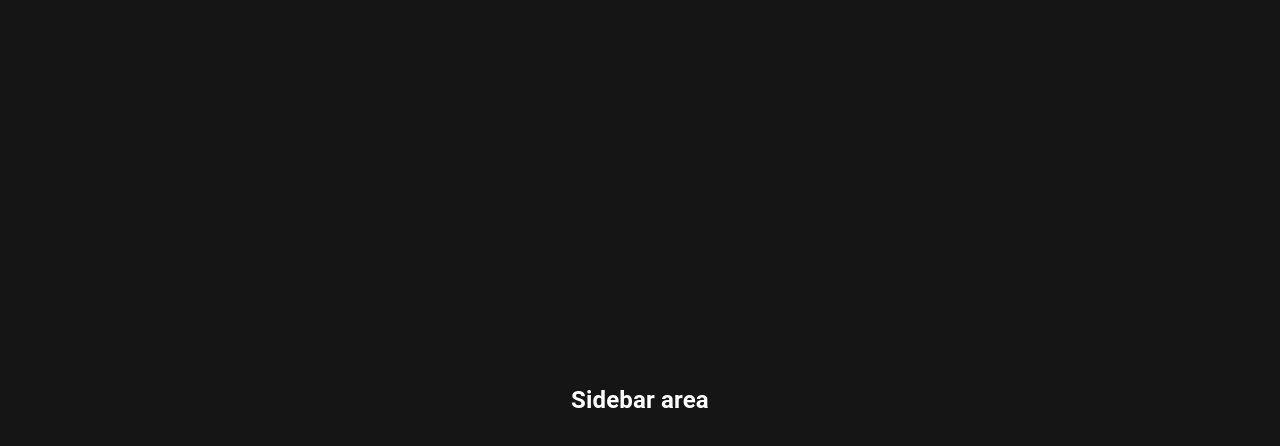
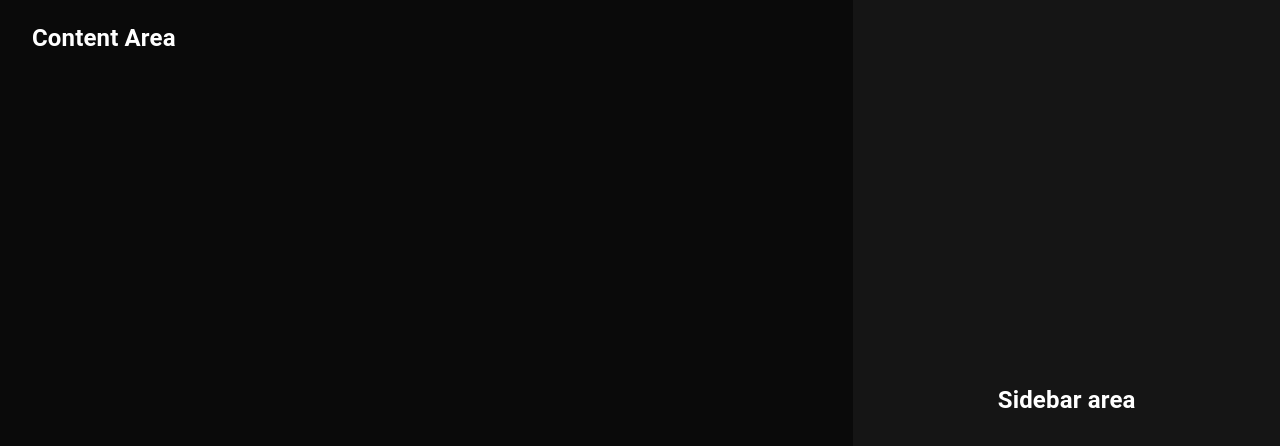
Before and after one commit to Desmondgoldsmith/ts---re, a React (Create React App) app: page / in a window 1280 px wide. Shown: the top 446 px of the page. Built offline with nearby package versions, Linux system fonts and the light colour scheme.

Commit message:
feat: separating the sidebar into its own component

```diff
--- a/src/components/sidebar/sidebar.components.tsx
+++ b/src/components/sidebar/sidebar.components.tsx
@@ -0,0 +1,28 @@
+import React , {FC , ReactElement} from 'react'
+import Grid from '@mui/material/Grid';
+
+
+export const Sidebar:FC = ():ReactElement => {
+   return(
+    <div>
+    <Grid
+    item
+    md = {4}
+    sx={{
+        height: '100vh',
+        position: 'fixed',
+        right: 0,
+        top: 0,
+        width: '100%',
+        backgroundColor: 'background.paper',
+        display: 'flex',
+        justifyContent: 'center',
+        flexDirection: 'column',
+        alignItems: 'center',
+      }}
+    >
+        <h2>Sidebar area</h2>
+    </Grid>
+    </div>
+         )
+}
--- a/src/pages/dashboard/dashboard-pages.tsx
+++ b/src/pages/dashboard/dashboard-pages.tsx
@@ -1,30 +1,14 @@
 import React, {FC, ReactElement} from 'react'
 import Grid from '@mui/material/Grid';
+import {Sidebar} from '../../components/sidebar/sidebar.components'
 
 export const Dashboard:FC = ():ReactElement => {
     return(
-            <Grid minHeight = "100vh" p = {0} m = {0}>
-                <Grid item md = {8} px = {4}>
-                    <h2>Main Content Area</h2>
-                </Grid>
-                <Grid
-                item
-                md = {4}
-                sx={{
-                    height: '100vh',
-                    position: 'fixed',
-                    right: 0,
-                    top: 0,
-                    width: '100%',
-                    backgroundColor: 'background.paper',
-                    display: 'flex',
-                    justifyContent: 'center',
-                    flexDirection: 'column',
-                    alignItems: 'center',
-                  }}
-                >
-                    <h2>Sidebar area</h2>
-                </Grid>
+            <Grid container minHeight="100vh" p={0} m={0}>
+            <Grid item md={8} px={4}>
+            <h2>Content Area</h2>
+            </Grid>
+            <Sidebar/>
             </Grid>
           )
 }
```
